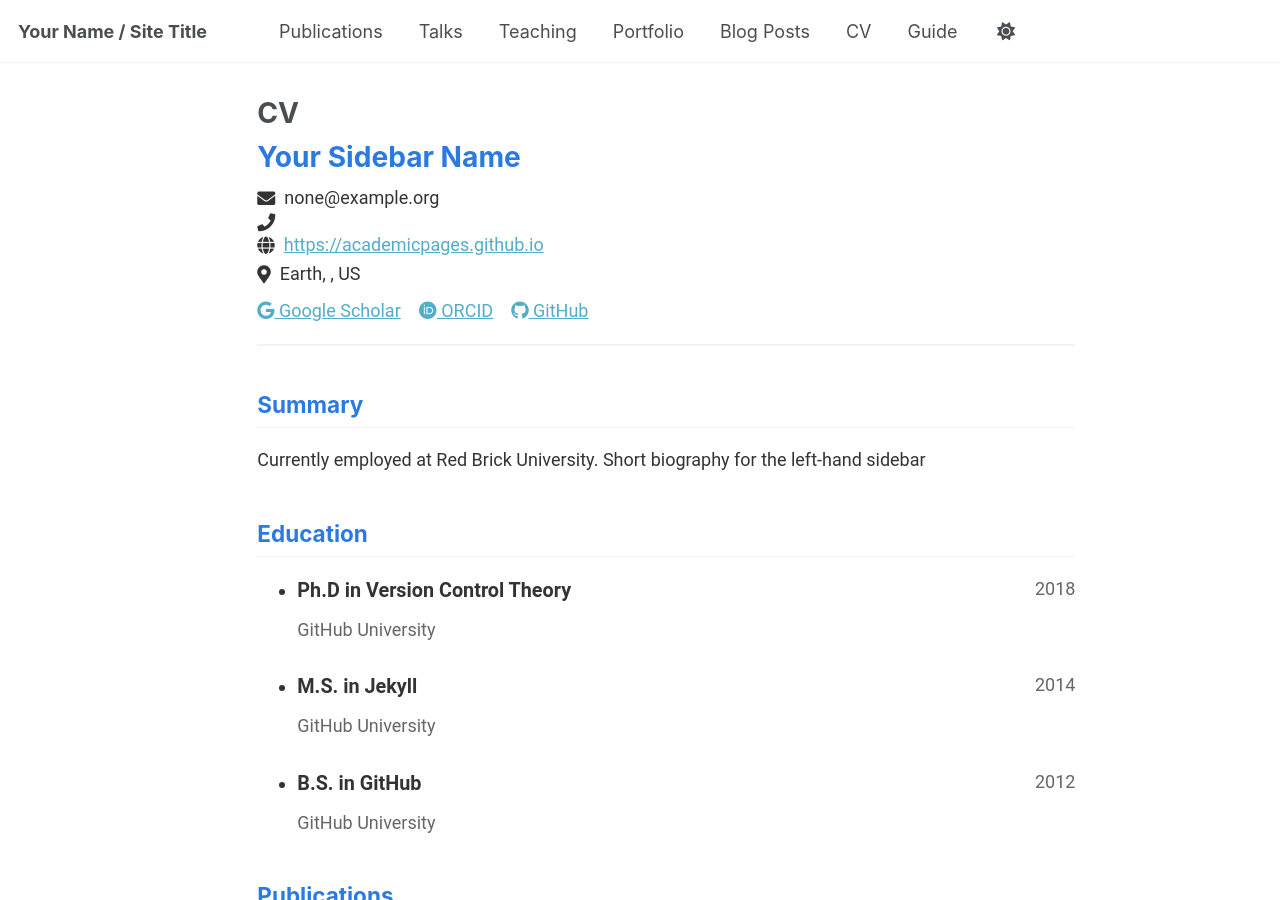
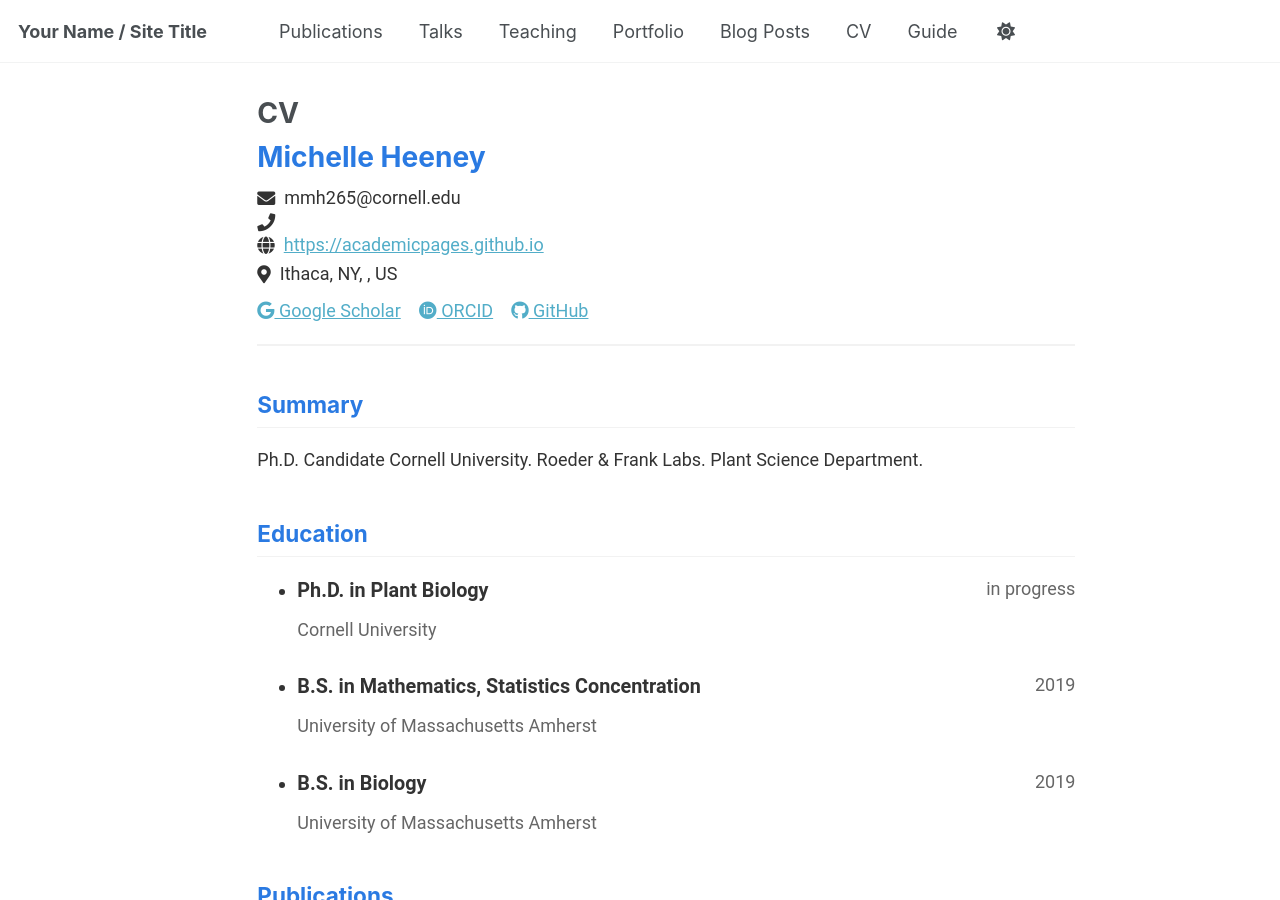
Before and after one commit to mheeney/mheeney.github.io, a Jekyll site: the page built from _pages/cv-json.md, in a window 1280 px wide and 900 px high. Built offline with Jekyll 4.4.1, drawn with Linux system fonts in a browser that asks for light colours.

Commit message:
Update cv.json

```diff
--- a/_data/cv.json
+++ b/_data/cv.json
@@ -1,14 +1,14 @@
 {
   "basics": {
-    "name": "Your Sidebar Name",
-    "email": "none@example.org",
+    "name": "Michelle Heeney",
+    "email": "mmh265@cornell.edu",
     "phone": "",
     "website": "https://academicpages.github.io",
-    "summary": "Currently employed at Red Brick University. Short biography for the left-hand sidebar",
+    "summary": "Ph.D. Candidate Cornell University. Roeder & Frank Labs. Plant Science Department.",
     "location": {
       "address": "",
-      "postalCode": "",
-      "city": "Earth",
+      "postalCode": "14850",
+      "city": "Ithaca, NY",
       "countryCode": "US",
       "region": ""
     },
@@ -16,46 +16,46 @@
       {
         "network": "Google Scholar",
         "username": "",
-        "url": "https://scholar.google.com/citations?user=PS_CX0AAAAAJ"
+        "url": "https://scholar.google.com/citations?hl=en&user=jlBY_rEAAAAJ"
       },
       {
         "network": "ORCID",
         "username": "",
-        "url": "http://orcid.org/yourorcidurl"
+        "url": "https://orcid.org/0000-0001-6734-0219"
       },
       {
         "network": "GitHub",
-        "username": "academicpages",
-        "url": "https://github.com/academicpages"
+        "username": "",
+        "url": "https://github.com/mheeney/"
       }
     ]
   },
   "work": [],
   "education": [
     {
-      "institution": "GitHub University",
-      "area": "Ph.D in Version Control Theory",
+      "institution": "Cornell University",
+      "area": "Ph.D. in Plant Biology",
       "studyType": "",
-      "startDate": "",
-      "endDate": "2018",
+      "startDate": "Fall 2021",
+      "endDate": "in progress",
       "gpa": null,
       "courses": []
     },
     {
-      "institution": "GitHub University",
-      "area": "M.S. in Jekyll",
+      "institution": "University of Massachusetts Amherst",
+      "area": "B.S. in Mathematics, Statistics Concentration",
       "studyType": "",
-      "startDate": "",
-      "endDate": "2014",
+      "startDate": "2015",
+      "endDate": "2019",
       "gpa": null,
       "courses": []
     },
     {
-      "institution": "GitHub University",
-      "area": "B.S. in GitHub",
+      "institution": "University of Massachusetts Amherst",
+      "area": "B.S. in Biology",
       "studyType": "",
-      "startDate": "",
-      "endDate": "2012",
+      "startDate": "2015",
+      "endDate": "2019",
       "gpa": null,
       "courses": []
     }
```
